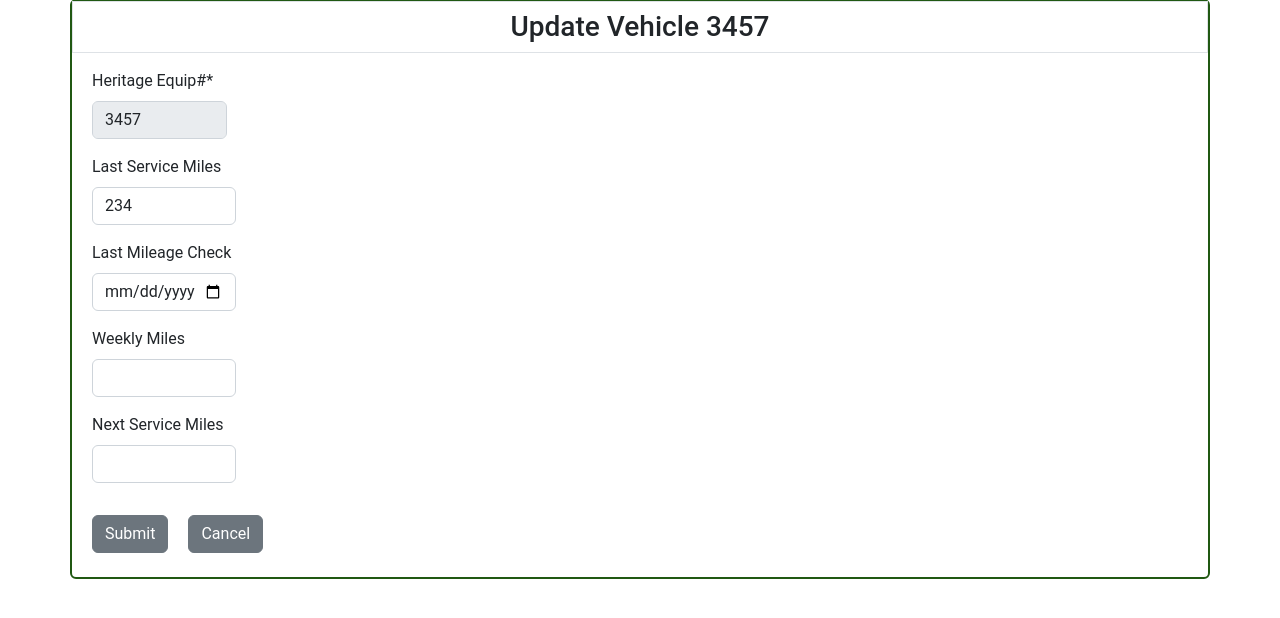
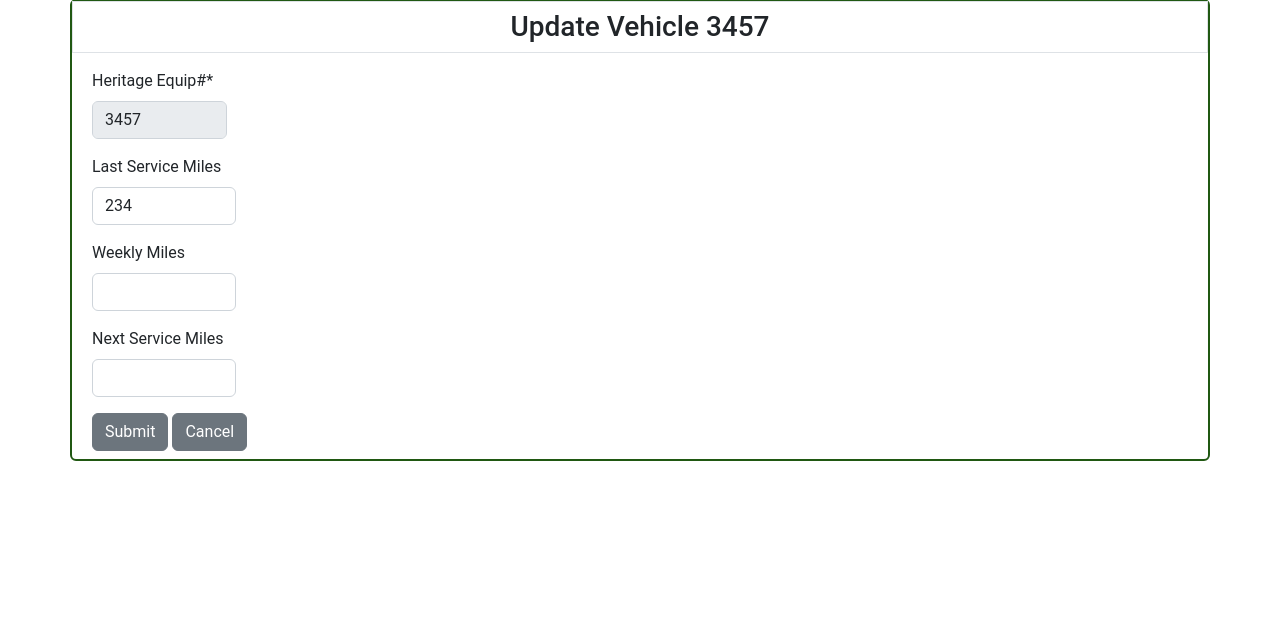
Before and after one commit to rossiokea/HeritageShop, a Django app: page /vehicle_update2Weekly/23 in a window 1280 px wide. Shown: the part 86-704 px from the top of the page. Run offline with Django 4.2, Linux system fonts and the light colour scheme; data comes from the database, SQL or seed files in the repository; both versions use the stored data as it was after the commit; some libraries are stand-ins or nearby versions.

Commit message:
Cleaned up forms.  Change weekly_mileage to autumatically put todays date and not have to select the date on the form

```diff
--- a/shop/forms/vehicle_forms.py
+++ b/shop/forms/vehicle_forms.py
@@ -41,10 +41,20 @@ class CreateVehicleForm(forms.ModelForm):
         self.fields['vehicle_description'].widget.attrs['class'] = 'form-control'
         self.fields['vehicle_description'].widget.attrs['style'] = 'width:60ch'
 
+        self.fields['service_period'].label = 'Service Period (mos.)'
+        self.fields['service_period'].widget.attrs['class'] = 'form-control'
+        self.fields['service_period'].widget.attrs['style'] = 'width:10ch'
+        self.fields['service_period'].widget.attrs['value'] = 6
+
+        self.fields['service_period_miles'].label = 'Service Period (mi.)'
+        self.fields['service_period_miles'].widget.attrs['class'] = 'form-control'
+        self.fields['service_period_miles'].widget.attrs['style'] = 'width:10ch'
+        self.fields['service_period_miles'].widget.attrs['value'] = 5000
+
     class Meta:
         model = Vehicle
         fields = ['vehicle_license', 'vehicle_vin', 'vehicle_identifier',
-                  'vehicle_department', 'vehicle_short_name', 'vehicle_description']
+                  'vehicle_department', 'vehicle_short_name', 'vehicle_description', 'service_period', 'service_period_miles']
 
         widgets = {'vehicle_department': forms.Select(choices=department_choices)}
 
@@ -104,6 +114,9 @@ class UpdateVehicleForm1(forms.ModelForm):
         self.fields['vehicle_status'].label = 'Status'
         self.fields['vehicle_status'].widget.attrs['class'] = 'form-control'
         self.fields['vehicle_status'].widget.attrs['style'] = 'width:15ch'
+
+
+
 
     class Meta:
         model = Vehicle
@@ -213,9 +226,9 @@ class UpdateVehicleForm2Weekly(forms.ModelForm):
         self.fields['last_service_miles'].widget.attrs['class'] = 'form-control'
         self.fields['last_service_miles'].widget.attrs['style'] = 'width:16ch'
 
-        self.fields['last_weekly_check'].label = 'Last Mileage Check'
-        self.fields['last_weekly_check'].widget.attrs['class'] = 'form-control'
-        self.fields['last_weekly_check'].widget.attrs['style'] = 'width:16ch'
+        # self.fields['last_weekly_check'].label = 'Last Mileage Check'
+        # self.fields['last_weekly_check'].widget.attrs['class'] = 'form-control'
+        # self.fields['last_weekly_check'].widget.attrs['style'] = 'width:16ch'
         # self.fields['last_weekly_check'].widget.attrs['value'] = date.today()
 
         self.fields['weekly_miles'].label = 'Weekly Miles'
@@ -228,7 +241,7 @@ class UpdateVehicleForm2Weekly(forms.ModelForm):
 
     class Meta:
         model = Vehicle
-        fields = ['vehicle_identifier', 'last_service_miles', 'last_weekly_check', 'weekly_miles', 'next_service_miles']
+        fields = ['vehicle_identifier', 'last_service_miles',  'weekly_miles', 'next_service_miles']
         # fields = ['service_period', 'last_service', 'last_service_miles',
         #        'next_service']
         widgets = {'last_weekly_check': DateInput()}
--- a/shop/models.py
+++ b/shop/models.py
@@ -54,13 +54,13 @@ class Vehicle(models.Model):
     service_period_miles = models.IntegerField(blank=True, null=True)
 
     last_service = models.DateField(blank=True, null=True)
-    last_service_miles = models.IntegerField(blank=True, null=True)
+    last_service_miles = models.IntegerField(blank=True, null=True, default=0)
     next_service = models.DateField(blank=True, null=True)
-    next_service_miles = models.IntegerField(blank=True, null=True)
+    next_service_miles = models.IntegerField(blank=True, null=True, default=0)
 
     # Vehicles weekly mileage check
     track_weekly_miles = models.BooleanField(choices=TRACK_WEEKLY, default=False, blank=False)
-    weekly_miles = models.IntegerField(blank=True, null=True)
+    weekly_miles = models.IntegerField(blank=True, null=True, default=0)
     last_weekly_check = models.DateField(blank=True, null=True)
 
     # DOT Attributes
--- a/shop/templates/shop/equipment_update_form.html
+++ b/shop/templates/shop/equipment_update_form.html
@@ -9,7 +9,8 @@
                 {% csrf_token %}
                 {{ form|crispy }}
                 <input type="submit" value="Submit" class="btn btn-secondary">
-                <button class="btn btn-secondary m-3">Cancel</button>
+{#                <button class="btn btn-secondary m-3">Cancel</button>#}
+                <a href="{{view.get_success_url}}" class="btn btn-secondary">Cancel</a>
             </form>
         </div>
     </div>
--- a/shop/templates/shop/required_weekly_service_tasks.html
+++ b/shop/templates/shop/required_weekly_service_tasks.html
@@ -1,7 +1,6 @@
 {% extends 'base.html' %}
 {% load static %}
 {% block content %}
-
 
     <section class="container mt-5 border">
         <h3 class="text-center">Weekly Service Miles Check</h3>
--- a/shop/templates/shop/trailer_update_form.html
+++ b/shop/templates/shop/trailer_update_form.html
@@ -9,7 +9,8 @@
                 {% csrf_token %}
                 {{ form|crispy }}
                 <input type="submit" value="Submit" class="btn btn-secondary">
-                <button class="btn btn-secondary m-3">Cancel</button>
+{#                <button class="btn btn-secondary m-3">Cancel</button>#}
+                <a href="{{view.get_success_url}}" class="btn btn-secondary">Cancel</a>
             </form>
         </div>
     </div>
--- a/shop/templates/shop/vehicle_update_form.html
+++ b/shop/templates/shop/vehicle_update_form.html
@@ -9,7 +9,8 @@
                 {% csrf_token %}
                 {{ form|crispy }}
                 <input type="submit" value="Submit" class="btn btn-secondary">
-                <button class="btn btn-secondary m-3">Cancel</button>
+{#                <button class="btn btn-secondary m-3">Cancel</button>#}
+                <a href="{{view.get_success_url}}" class="btn btn-secondary">Cancel</a>
             </form>
         </div>
     </div>
--- a/shop/views/vehicle_views.py
+++ b/shop/views/vehicle_views.py
@@ -220,6 +220,10 @@ class VehicleUpdate2Weekly(UpdateView):
     pk_url_kwarg = Vehicle.vehicle_id
 
     # success_url = reverse_lazy('shop:list_vehicles')
+    def form_valid(self, form):
+        print("The Form is Valid")
+        print(f"form type: {type(form)}")
+        return super().form_valid(form)
 
     def get_success_url(self, *args, **kwargs):
         print(self.kwargs)
@@ -236,7 +240,7 @@ class VehicleUpdate2Weekly(UpdateView):
         print(f"****I  am in the POST method *******")
         request.POST = request.POST.copy()
         # request.POST['weekly_miles'] = 9999
-        # request.POST['last_weekly_check'] = date.today()
+        request.POST['last_weekly_check'] = date.today()
         print(f"kwargs are {request.POST}")
         return super(VehicleUpdate2Weekly, self).post(request, **kwargs)
         pass
@@ -851,6 +855,13 @@ class WeeklyCheckView(View):
         # Loop through the queryset and calculate mileage delta and set category base on difference
         # Over 500 miles left = 3, 500-0 left =2, passed mileage = 1
         for item in vehicles:
+
+            # Check to see if mileage has been populated yet if not then set to 0
+            if item.weekly_miles is None:
+                item.weekly_miles = 0
+            if item.next_service_miles is None:
+                item.next_service_miles = 0
+
             item.this_mileage_delta = item.next_service_miles - item.weekly_miles
             print(item.weekly_miles, item.next_service_miles)
             if item.this_mileage_delta <= 0:
@@ -878,6 +889,14 @@ class WeeklyCheckView(View):
         # context_mod = dict(weekly_tasks = weekly_tasks_page_obj)
         context_mod = {'weekly_tasks': weekly_tasks_page_obj}
         print(context_mod)
+
+        # update the menu bar with highlighted selection
+        context_mod['trailer_nav'] = ''
+        context_mod['vehicle_nav'] = ''
+        context_mod['equipment_nav'] = ''
+        context_mod['service_nav'] = 'active'
+        context_mod['dot_nav'] = ''
+
         # Return to the view template
         return render(request, 'shop/required_weekly_service_tasks.html', context=context_mod)
 
--- a/templates/base.html
+++ b/templates/base.html
@@ -55,14 +55,14 @@
 
         <div class="collapse navbar-collapse" id="navbarNavAltMarkup">
             <ul class="navbar-nav">
-                <li class="nav-item dropdown">
+                <li class="nav-item dropdown {{ service_nav }}">
                     <a class="nav-link dropdown-toggle" href="#" id="navbarDarkDropdownMenuLink" role="button"
                        data-bs-toggle="dropdown" aria-expanded="false">Service Tasks </a>
                     <ul class="dropdown-menu dropdown-menu-dark" aria-labelledby="navbarDarkDropdownMenuLink">
-                        <li class="nav-item {{ service_nav }}">
+                        <li class="nav-item">
                             <a class="dropdown-item" href="{% url 'shop:all_service_tasks' %}">Service Tasks</a>
                         </li>
-                        <li class="nav-item {{ weekly_nav }}">
+                        <li class="nav-item">
                             <a class="dropdown-item" href="{% url 'shop:weekly_service_tasks' %}">Weekly Check Tasks</a>
                         </li>
                     </ul>
```
Also changed, not shown: db.sqlite3.
